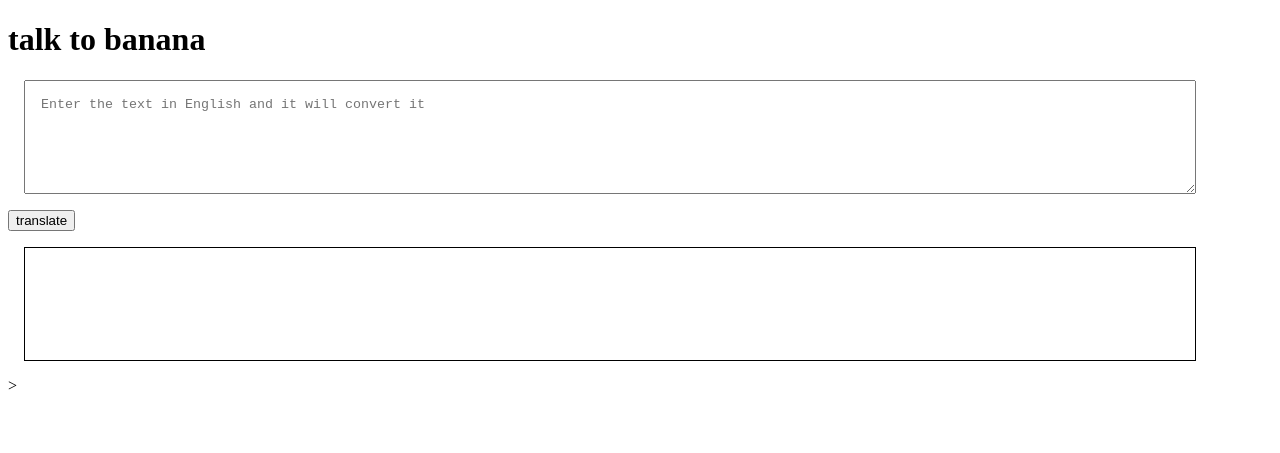
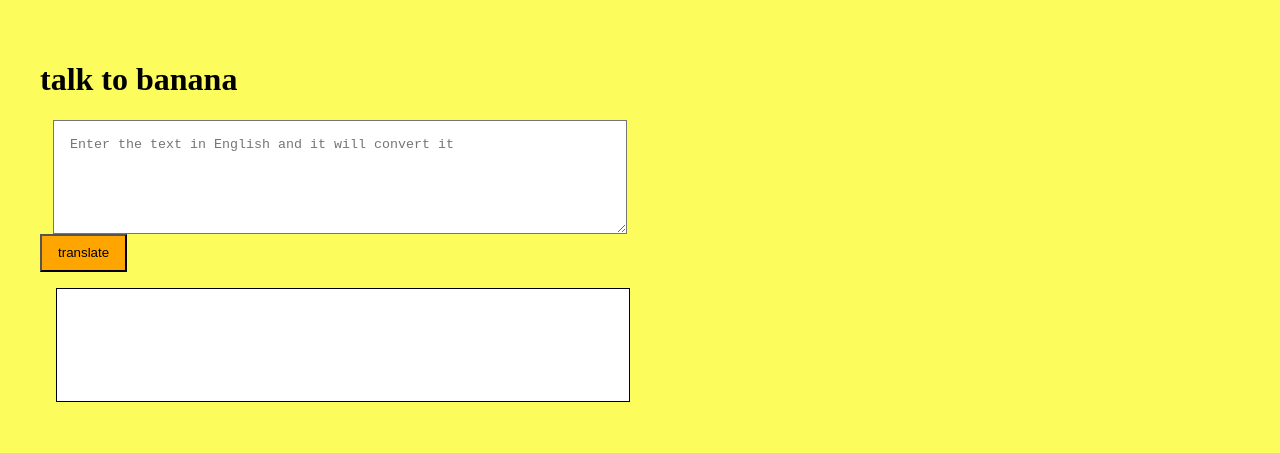
Before and after one commit to karthikreddy8/Translater, a plain HTML site: page index.html in a window 1280 px wide. Drawn offline with Linux system fonts and the light colour scheme.

Commit message:
refactaor-changed the  textarea id

```diff
--- a/index.html
+++ b/index.html
@@ -10,25 +10,41 @@
             width: 90%;
             height: 10vh;
             display: block;
-            margin: 1rem;
+            margin: auto;
+            background:white;
+
+
             padding: 1rem;
 
+        }
+        body{
+            max-width: 600px;
+            padding: 2rem;
+           background-color:rgb(252, 252, 93);
         }
         #output{
             width: 90%;
             height: 10vh;
             margin: 1rem;
             padding: 1rem;
+            background: white;
             border: 1px solid black;
+        }
+        button{
+            padding: 0.6rem 1rem;
+            background-color: orange;
+            margin-right:6rem;
         }
     </style>
 </head>
 
 <body>
+
     <h1>talk to banana</h1>
-    <textarea id="text-area" placeholder="Enter the text in English and it will convert it"></textarea>
+    <textarea id="txt-input"
+              placeholder="Enter the text in English and it will convert it"></textarea>
     <button id="btn-translate"> translate</button>
-    <div id="output"></div>>
+    <div id="output"></div>
     <script src="app.js" type="text/javascript"></script>
 
 
```
